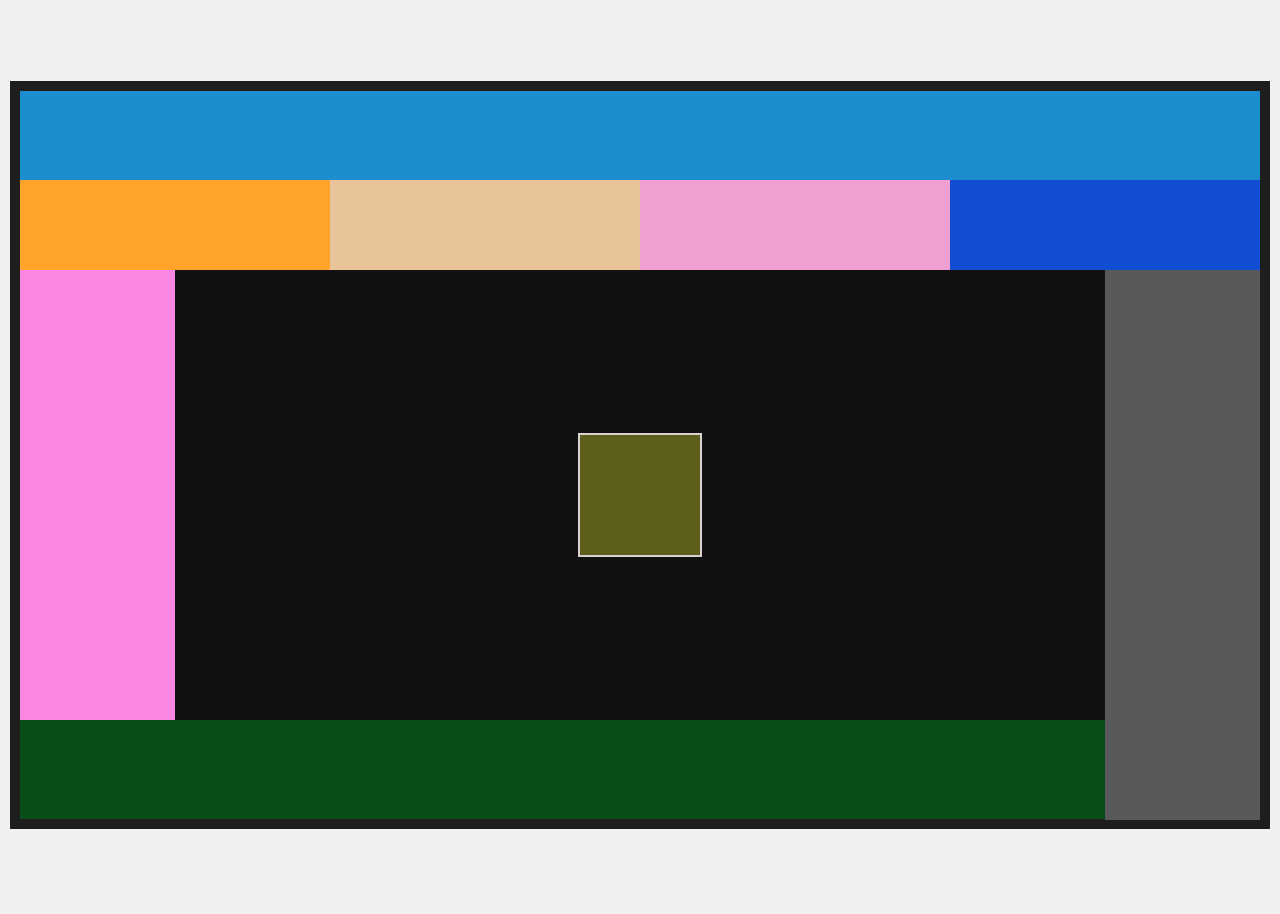
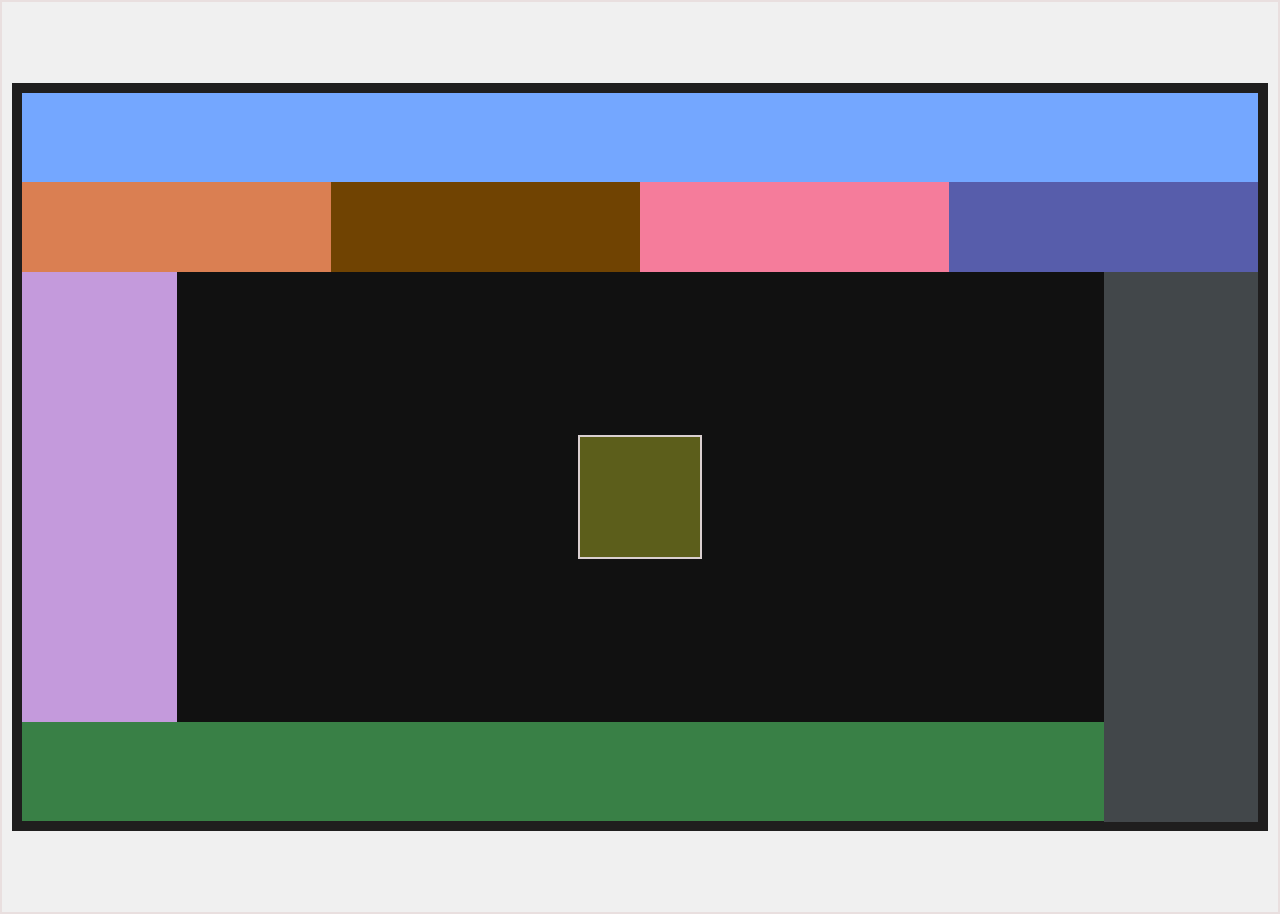
Before and after one commit to NabeelArshad-IEC/flexposition-IEC, a plain HTML site: page index.html in a window 1280 px wide. Drawn offline with Linux system fonts and the light colour scheme.

Commit message:
adjust color and 2px outer border

```diff
--- a/styles.css
+++ b/styles.css
@@ -7,7 +7,7 @@ body {
     align-items: center;
     height: 910px;
     background-color: #f0f0f0;
-
+    border: 2px solid #e9dfdf;
 }
 
 .container {
@@ -26,7 +26,7 @@ body {
 .row1 {
     width: 100%;
     height: 90px;
-    background-color: rgb(28, 142, 207);
+    background-color: #74A7FF;
 
 }
 
@@ -41,7 +41,7 @@ body {
 #box3 {
     width: 25%;
     height: 90px;
-    background-color: rgb(255, 163, 42);
+    background-color: #DA7F52;
 
 
 }
@@ -49,21 +49,21 @@ body {
 #box4 {
     width: 25%;
     height: 90px;
-    background-color: rgb(233, 195, 153);
+    background-color: #704302;
 
 
 }
 #box5 {
     width: 25%;
     height: 90px;
-    background-color: rgb(241, 158, 209);
+    background-color: #F57C9B;
 
 
 }
 #box6 {
     width: 25%;
     height: 90px;
-    background-color: rgb(17, 78, 211);
+    background-color: #575DAB;
 
 
 }
@@ -81,14 +81,14 @@ margin: auto;
 .row3 {
     width: 100%;
     height: 450px;
-    background-color: rgb(171, 28, 207);
+    background-color: #C49ADC;
      display: flex;}
 
 
     #box8 {
         width: 12.5%;
         height: 450px;
-        background-color: rgb(252, 135, 226);
+        background-color:#C49ADC;
 
 
     }
@@ -101,7 +101,7 @@ margin: auto;
     #box10 {
         width: 12.5%;
         height: 550px;
-        background-color: rgb(87, 89, 90);
+        background-color: #42474A;
       align-self: stretch;
 
     }
@@ -109,5 +109,5 @@ margin: auto;
     .row4 {
         width:87.5%;
         height: 100px;
-        background-color: rgb(9, 77, 24);
+        background-color: #398046;
          display: flex;}
```
